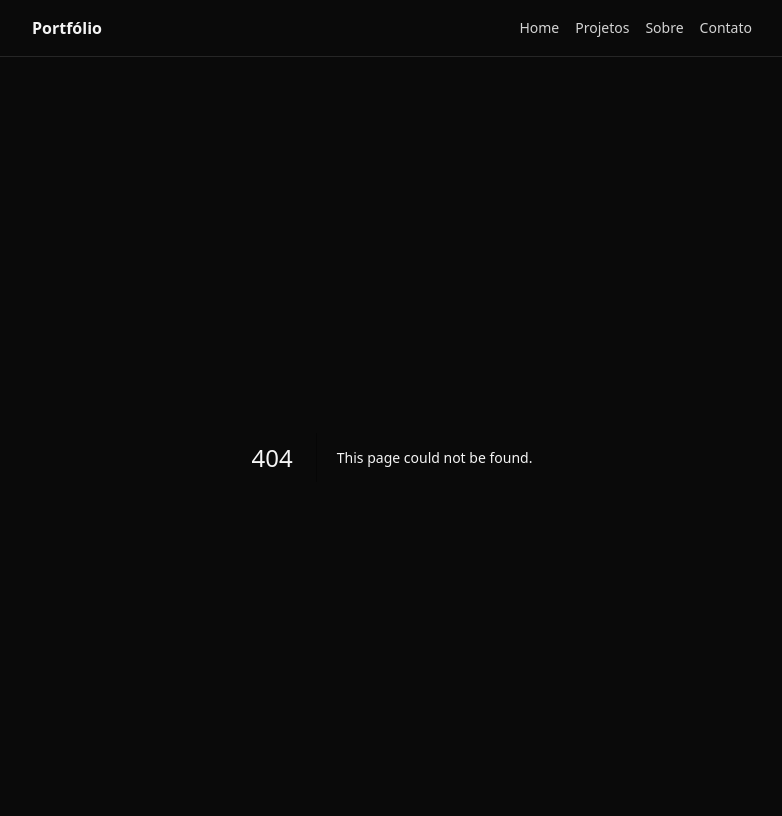
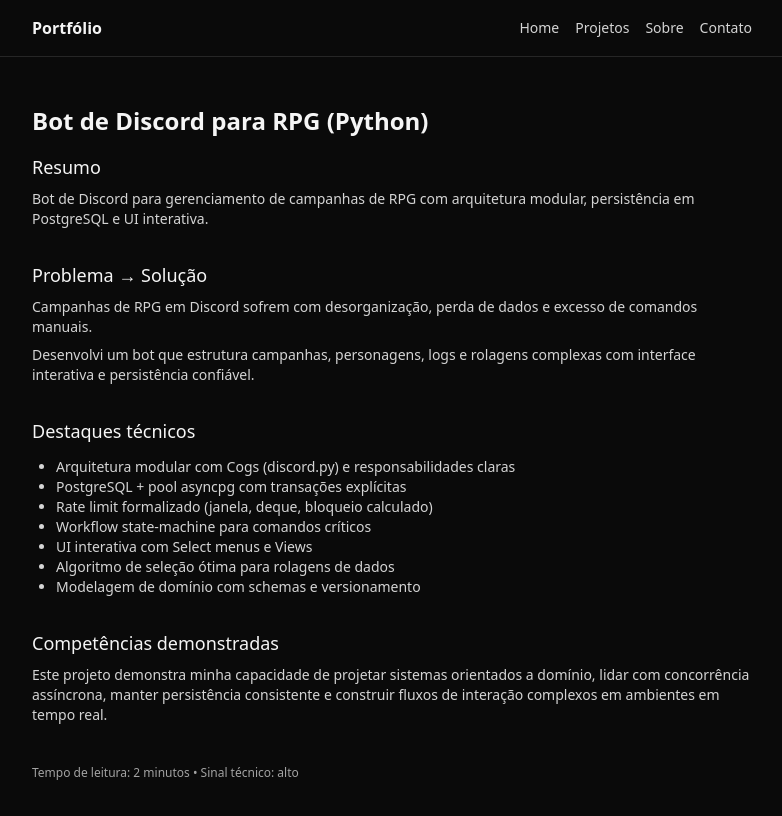
Before and after one commit to Salazarismo/trae_mv4ervzy, a Next.js app: page /projetos/bot-discord-rpg in a window 1280 px wide. Before the commit this address had no page. Shown: the top 816 px of the page, without its empty margins (248-1030 px from the left). Built offline with nearby package versions, Linux system fonts and the light colour scheme.

Commit message:
feat(portfolio): adicionar projeto Bot de Discord (RPG) com página de detalhe e card na lista

```diff
--- /dev/null
+++ b/app/projetos/bot-discord-rpg/page.tsx
@@ -0,0 +1,46 @@
+export default function BotDiscordRPGPage() {
+  return (
+    <main className="mx-auto max-w-3xl px-6 py-12">
+      <h1 className="text-2xl font-semibold">Bot de Discord para RPG (Python)</h1>
+
+      <section className="mt-4">
+        <h2 className="text-lg font-medium">Resumo</h2>
+        <p className="mt-2 text-sm text-neutral-300">
+          Bot de Discord para gerenciamento de campanhas de RPG com arquitetura modular, persistência em PostgreSQL e UI interativa.
+        </p>
+      </section>
+
+      <section className="mt-8">
+        <h2 className="text-lg font-medium">Problema → Solução</h2>
+        <p className="mt-2 text-sm text-neutral-300">
+          Campanhas de RPG em Discord sofrem com desorganização, perda de dados e excesso de comandos manuais.
+        </p>
+        <p className="mt-2 text-sm text-neutral-300">
+          Desenvolvi um bot que estrutura campanhas, personagens, logs e rolagens complexas com interface interativa e persistência confiável.
+        </p>
+      </section>
+
+      <section className="mt-8">
+        <h2 className="text-lg font-medium">Destaques técnicos</h2>
+        <ul className="mt-3 list-disc pl-6 text-sm text-neutral-300">
+          <li>Arquitetura modular com Cogs (discord.py) e responsabilidades claras</li>
+          <li>PostgreSQL + pool asyncpg com transações explícitas</li>
+          <li>Rate limit formalizado (janela, deque, bloqueio calculado)</li>
+          <li>Workflow state-machine para comandos críticos</li>
+          <li>UI interativa com Select menus e Views</li>
+          <li>Algoritmo de seleção ótima para rolagens de dados</li>
+          <li>Modelagem de domínio com schemas e versionamento</li>
+        </ul>
+      </section>
+
+      <section className="mt-8">
+        <h2 className="text-lg font-medium">Competências demonstradas</h2>
+        <p className="mt-2 text-sm text-neutral-300">
+          Este projeto demonstra minha capacidade de projetar sistemas orientados a domínio, lidar com concorrência assíncrona, manter persistência consistente e construir fluxos de interação complexos em ambientes em tempo real.
+        </p>
+      </section>
+
+      <p className="mt-10 text-xs text-neutral-400">Tempo de leitura: 2 minutos • Sinal técnico: alto</p>
+    </main>
+  )
+}
--- a/app/projetos/page.tsx
+++ b/app/projetos/page.tsx
@@ -1,6 +1,7 @@
 export default function ProjetosPage() {
   const items = [
     { title: 'Relatorium (Desktop – Windows)', stack: 'Flutter • Drift • AES‑GCM', link: '/projetos/relatorium' },
+    { title: 'Bot de Discord para RPG (Python)', stack: 'Python • discord.py • PostgreSQL', link: '/projetos/bot-discord-rpg' },
     { title: 'Landing institucional', stack: 'Next.js • Tailwind', link: '#' },
     { title: 'Dashboard analítico', stack: 'Next.js • Charts', link: '#' },
   ]
```
